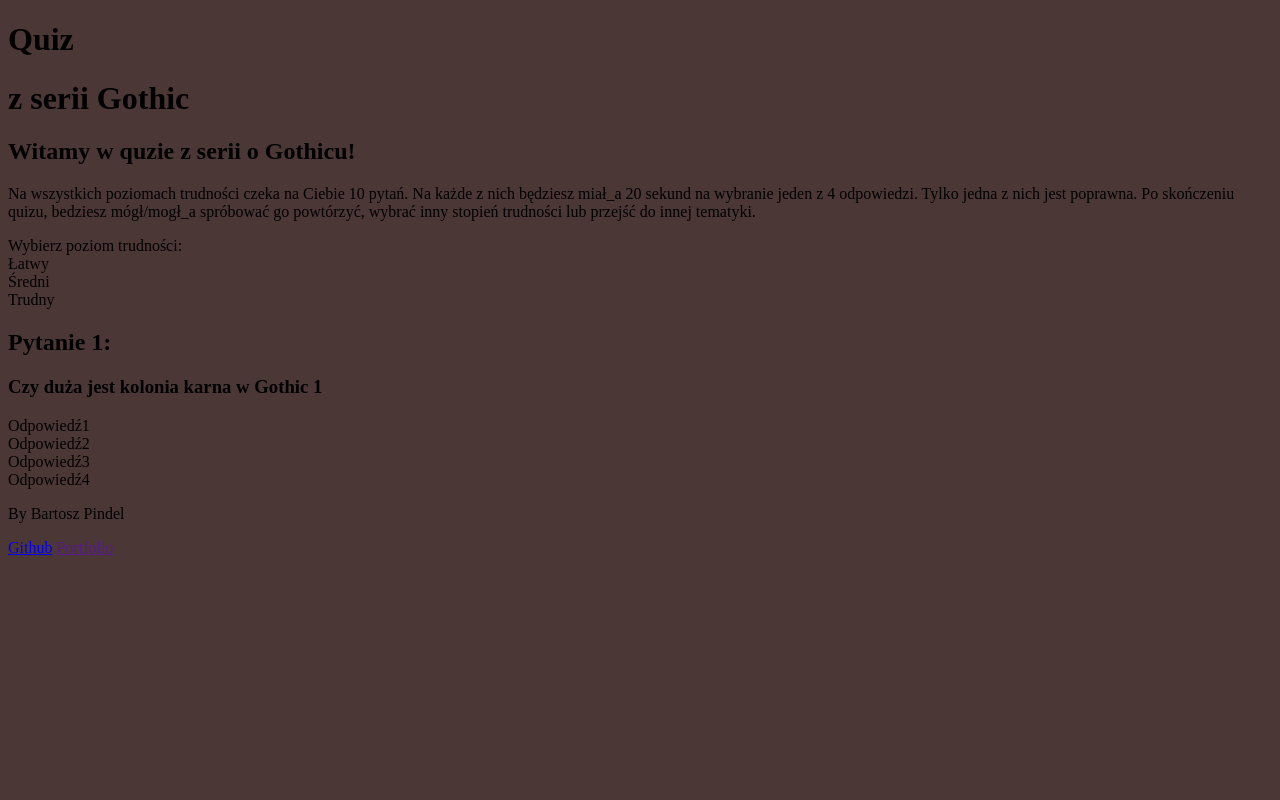
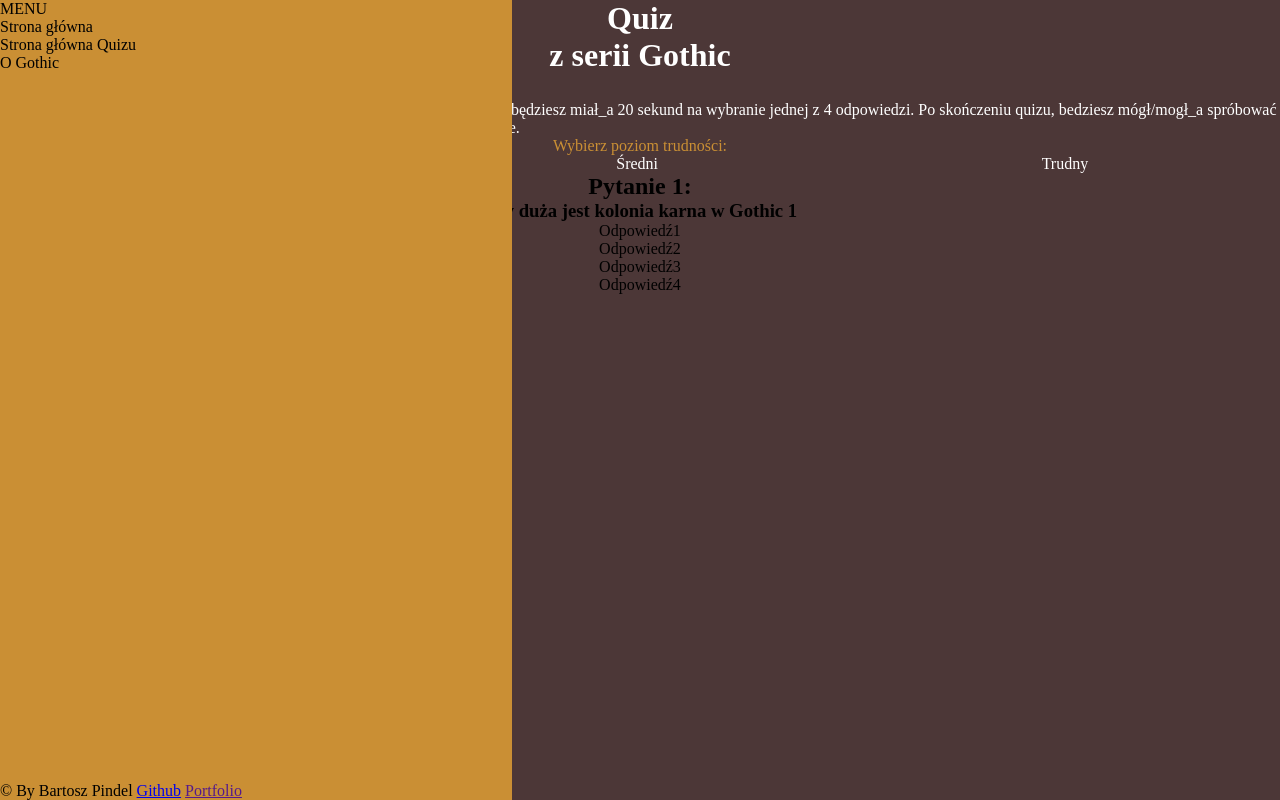
Before and after one commit to Nordslig/quizzes, a plain HTML site: page index.html in a window 1280 px wide. Drawn offline with nearby package versions, Linux system fonts and the light colour scheme; files that its build step writes are made by us from their sources; a web font is replaced by a local one.

Commit message:
set nav, small changes in theme object

```diff
--- a/index.html
+++ b/index.html
@@ -4,30 +4,43 @@
     <meta charset="UTF-8" />
     <meta http-equiv="X-UA-Compatible" content="IE=edge" />
     <meta name="viewport" content="width=device-width, initial-scale=1.0" />
+    <link rel="stylesheet" href="/css/main.min.css" />
     <title>Quiz - Gothic</title>
   </head>
-  <body style="background-color: rgb(76, 55, 55)">
-    <header>
+  <body class="" style="background-color: rgb(76, 55, 55); position: relative">
+    <nav>
+      <span>MENU</span>
+      <ul>
+        <li>Strona główna</li>
+        <li>Strona główna Quizu</li>
+        <li>O <span class="aboutTheme">Gothic</span></li>
+        <li>
+          <span>&#169 By Bartosz Pindel</span>
+          <a href="https://github.com/Nordslig" target="_blank">Github</a>
+          <a href="">Portfolio</a>
+        </li>
+      </ul>
+    </nav>
+    <header class="">
       <h1>Quiz</h1>
-      <h1>z serii Gothic</h1>
+      <h1 class="quiz-theme">z serii Gothic</h1>
     </header>
-    <main>
+    <main class="">
       <h2>Witamy w quzie z serii o Gothicu!</h2>
       <p>
         Na wszystkich poziomach trudności czeka na Ciebie 10 pytań. Na każde z
-        nich będziesz miał_a 20 sekund na wybranie jeden z 4 odpowiedzi. Tylko
-        jedna z nich jest poprawna. Po skończeniu quizu, bedziesz mógł/mogł_a
-        spróbować go powtórzyć, wybrać inny stopień trudności lub przejść do
-        innej tematyki.
+        nich będziesz miał_a 20 sekund na wybranie jednej z 4 odpowiedzi. Po
+        skończeniu quizu, bedziesz mógł/mogł_a spróbować go powtórzyć, wybrać
+        inny stopień trudności lub zagrać w quiz o innej tematyce.
       </p>
-      <div class="chooseDifficulty">
+      <div class="choose-difficulty">
         <span>Wybierz poziom trudności:</span>
         <div class="easy">Łatwy</div>
         <div class="medium">Średni</div>
         <div class="hard">Trudny</div>
       </div>
     </main>
-    <div class="questionAndAnswers">
+    <div class="question-and-answers">
       <div class="question">
         <h2>Pytanie <span class="questionNumber">1</span>:</h2>
         <h3 class="questionValue">Czy duża jest kolonia karna w Gothic 1</h3>
@@ -39,9 +52,9 @@
         <div class="answer">Odpowiedź4</div>
       </div>
     </div>
-    <div class="endingDiv"></div>
-    <footer>
-      <p>By Bartosz Pindel</p>
+    <div class="ending"></div>
+    <footer style="display: none;">
+      <p>&#169 By Bartosz Pindel</p>
       <a href="https://github.com/Nordslig" target="_blank">Github</a>
       <a href="">Portfolio</a>
     </footer>
--- /dev/null
+++ b/scss/_mixins.scss
@@ -0,0 +1,20 @@
+@mixin display-format($display, $flex-position, $flex-dir: column) {
+  display: $display;
+  @if $display == flex {
+    flex-direction: $flex-dir;
+    @if $flex-position == center {
+      justify-content: center;
+      align-items: center;
+    } @else if $flex-position == sp-bet {
+      justify-content: space-between;
+    } @else if $flex-position == sp-ard {
+      justify-content: space-around;
+    } @else if $flex-position == sp-evl {
+      justify-content: space-evenly;
+    }
+  } @else if $display == grid {
+  }
+}
+
+@mixin answers-format {
+}
--- /dev/null
+++ b/scss/_mobile.scss
@@ -0,0 +1,82 @@
+body {
+  // min-height: 160vh;
+  height: 100vh;
+  grid-template-columns: 1fr;
+  justify-items: center;
+  align-items: center;
+  nav {
+    position: fixed;
+    top: 0;
+    left: 0;
+    width: 40%;
+    height: 100%;
+    background-color: #ca8f34;
+    overflow: hidden;
+    span {
+      font-family: "Ibarra Real Nova", serif;
+    }
+    li:last-of-type {
+      position: absolute;
+      bottom: 0;
+      left: 0;
+    }
+  }
+  header {
+    h1 {
+      text-align: center;
+      color: #fff;
+    }
+  }
+  main {
+    h2 {
+      color: #ca8f34;
+    }
+    p {
+      color: #fff;
+    }
+    .choose-difficulty {
+      display: grid;
+      grid-template-areas:
+        "text text text"
+        "choice1 choice2 choice3";
+      justify-items: center;
+      align-items: center;
+      & > div {
+        color: #fff;
+      }
+      span {
+        grid-area: text;
+        color: #ca8f34;
+      }
+      .easy {
+        grid-area: choice1;
+      }
+      .medium {
+        grid-area: choice2;
+      }
+      .hard {
+        grid-area: choice3;
+      }
+    }
+  }
+  .question-and-answers {
+    @include display-format(flex, $flex-position: center);
+    & .question {
+      @include display-format(flex, $flex-position: center);
+    }
+  }
+  footer {
+    @include display-format(flex, $flex-position: sp-ard, $flex-dir: row);
+    position: absolute;
+    bottom: 0;
+    left: 0;
+    align-items: center;
+    width: 100%;
+    height: 2rem;
+    background-color: #ca8f34;
+    & * {
+      text-decoration: none;
+      color: rgb(76, 55, 55);
+    }
+  }
+}
--- /dev/null
+++ b/scss/main.scss
@@ -0,0 +1,23 @@
+@import url("https://fonts.googleapis.com/css2?family=Ibarra+Real+Nova:wght@500&family=Work+Sans&display=swap");
+@import "_mixins";
+@import "_mobile";
+
+* {
+  margin: 0;
+  padding: 0;
+  box-sizing: border-box;
+}
+
+//fonts
+//serif h1-h6,titles, important text => Ibarra Real Nova
+//sans serif texts, nonimp sentences => Work Sans
+
+body {
+  // display: flex;
+  // flex-direction: column;
+  // font-family: "Ibarra Real Nova", serif;
+}
+
+p {
+  // font-family: "Work Sans", sans-serif;
+}
```
Also changed, not shown: script/q&a.js (added, +112 -0 lines).
